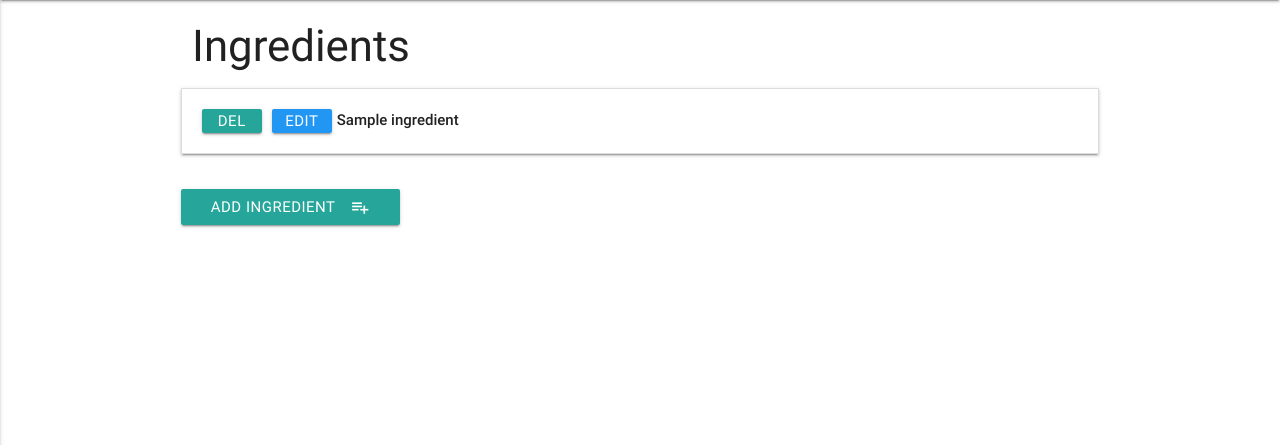
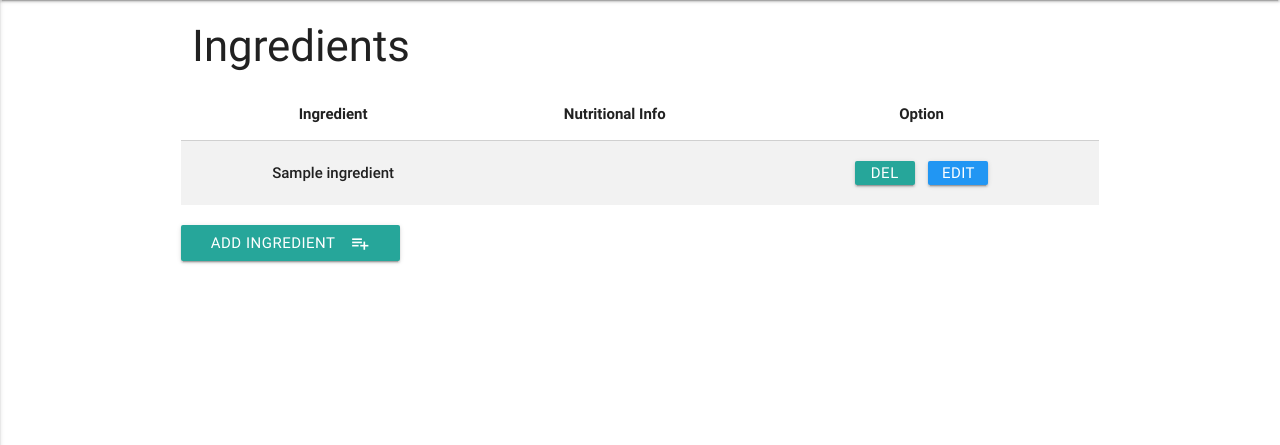
Before and after one commit to Deoh/juice_and_blend, a Flask app: page /get_ingredients in a window 1280 px wide. Shown: the part 64-509 px from the top of the page. Run offline with Flask 2, Linux system fonts and the light colour scheme; a database or web service that is not in the repository returns one stand-in record (values such as "Sample title"); some libraries are stand-ins or nearby versions.

Commit message:
ingredient.html layout change to table

```diff
--- a/templates/base.html
+++ b/templates/base.html
@@ -6,8 +6,10 @@
 	<meta name="viewport" content="width=device-width, initial-scale=1.0">
 	<meta http-equiv="X-UA-Compatible" content="ie=edge">
 
+    <!------------------------ Framework ---------------------------------->
 	<link href="https://fonts.googleapis.com/icon?family=Material+Icons" rel="stylesheet">
 	<link rel="stylesheet" href="https://cdnjs.cloudflare.com/ajax/libs/materialize/0.100.2/css/materialize.min.css">
+
     <link rel="stylesheet" href="{{url_for('static', filename='css/style.css')}}" type="text/css"/>
 
 	<title>Document</title>
--- a/templates/drink.html
+++ b/templates/drink.html
@@ -13,7 +13,7 @@
 				<div class="col s2">
 
 					<a href="{{ url_for('remove_drink', drink_id=dri._id) }}"
-						class="waves-effect waves-light btn btn_small">Remove</a>
+						class="waves-effect waves-light btn btn_small">Del</a>
 					<a href="{{ url_for('edit_drink', drink_id=dri._id) }}"
 						class="waves-effect waves-light btn btn_small blue">Edit</a>
 
--- a/templates/ingredients.html
+++ b/templates/ingredients.html
@@ -2,21 +2,33 @@
 {% block content %}
 
 <h3>Ingredients</h3>
+
 <div class="row">
-    <ul class="collapsible" data-collapsible="accordion">
+	<table class="striped centered">
+		<thead>
+			<tr>
+				<th>Ingredient</th>
+				<th>Nutritional Info</th>
+				<th>Option</th>
+			</tr>
+		</thead>
+
+		<tbody>
             {% for ing in ingredients %}
-        <li>
-            <div class="collapsible-header">
+			<tr>
+
+				<td><strong>{{ing.ingredient_name}}</strong></td>
+				<td></td>
+				<td>
                     <a href="{{url_for('delete_ingredient', ingredient_id=ing._id)}}" class="waves-effect waves-light btn btn_small">Del</a>
                     <a href="{{url_for('edit_ingredient', ingredient_id=ing._id)}}" class="waves-effect waves-light btn btn_small blue">Edit</a>
+                </td>
 
-                <div class="task_header">
-                    <strong>{{ing.ingredient_name}}</strong>
-                </div>
-            </div>
-        </li>
+			</tr>
             {% endfor %}
-    </ul>
+		</tbody>
+
+	</table>
 </div>
 <div class="row">
 	<a href="{{url_for('add_ingredient')}}" class="waves-effect waves-light btn">
```
Lines whose indentation alone changed are shown as unchanged.
